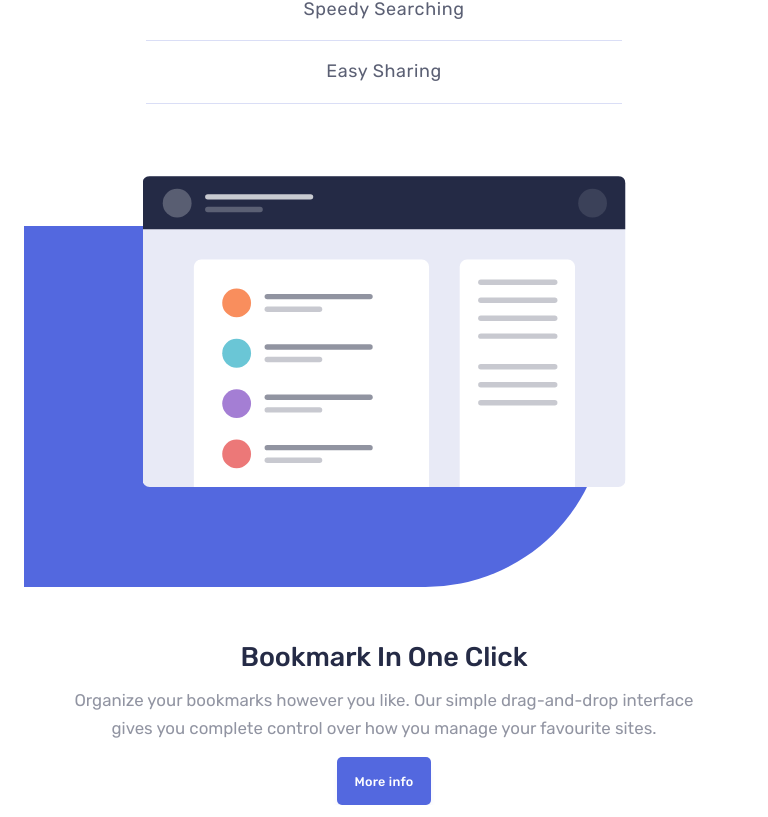
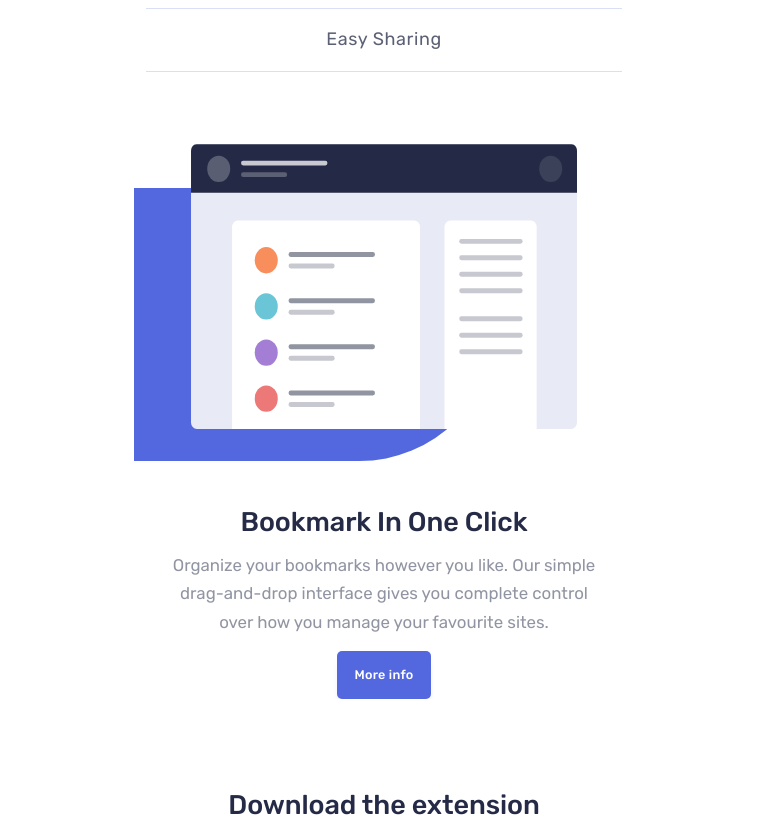
Before and after one commit to Marjolein-Kasman-de-Jong/bookmark-landing-page, a React (Vite) app: page /simple-bookmarking in a window 768 px wide. Shown: the part 1191-2008 px from the top of the page. Built offline with nearby package versions, Linux system fonts and the light colour scheme.

Commit message:
fixed image being cut off by container

```diff
--- a/src/components/article/article.css
+++ b/src/components/article/article.css
@@ -84,13 +84,22 @@ article p {
     opacity: .5;
 }
 
+@media screen and (min-width: 769px) and (max-width: 975px) {
+    .feature-container article h2 {
+        font-size: 1.5rem;
+        line-height: 100%;
+    }
+
+    .feature-container article p {
+        font-size: 1rem;
+        line-height: 115%;
+    }
+}
+
+
 .intro article p,
 .feature-container article p {
     text-align: left;
-}
-
-.feature article p {
-    background-color: red;
 }
 
 @media screen and (max-width: 768px) {
@@ -146,6 +155,12 @@ article footer {
     margin-top: 32px;
 }
 
+@media screen and (min-width: 768px) and (max-width: 975px) {
+    article footer {
+        margin-top: 16px;
+    }
+}
+
 @media screen and (max-width: 768px) {
     article footer {
         justify-content: center;
--- a/src/components/feature/feature.css
+++ b/src/components/feature/feature.css
@@ -1,6 +1,7 @@
 .feature-container {
     margin-top: 72px;
     display: flex;
+    align-items: center;
     overflow: hidden;
 }
 
@@ -8,6 +9,9 @@
     .feature-container {
         flex-direction: column;
         gap: 32px;
+        max-width: 500px;
+        margin-left: auto;
+        margin-right: auto;
     }
 }
 
@@ -19,6 +23,7 @@
 }
 
 @media screen and (max-width: 768px) {
+
     .feature-container .image-wrapper,
     .feature-container article {
         width: 100%;
--- a/src/components/image/Image.jsx
+++ b/src/components/image/Image.jsx
@@ -4,10 +4,12 @@ import './image.css';
 function Image({ image }) {
     return (
         <div className='image-wrapper'>
-            <img
-                src={image}
-                alt='Intro image'
-            />
+            <div className='image-container'>
+                <img
+                    src={image}
+                    alt='Intro image'
+                />
+            </div>
             <div className='background-shape'></div>
         </div>
     );
--- a/src/components/image/image.css
+++ b/src/components/image/image.css
@@ -1,3 +1,7 @@
+.feature-container article {
+    max-height: 240px;
+}
+
 /* Wrapper */
 
 .intro .image-wrapper {
@@ -16,9 +20,7 @@
 
 .feature-container .image-wrapper {
     position: relative;
-    width: 100%;
-    aspect-ratio: 720 / 435;
-    max-height: 420px;
+    aspect-ratio: 712 / 435;
 }
 
 /* Image */
@@ -40,13 +42,36 @@
     }
 }
 
-.feature-container .image-wrapper img {
+.feature-container .image-wrapper {
+    aspect-ratio: 712 / 435;
+}
+
+@media screen and (max-width: 768px) {
+    .feature-container .image-wrapper {
+        aspect-ratio: 375 / 238;
+    }
+}
+
+.feature-container .image-wrapper .image-container {
     position: absolute;
     top: 0;
     right: 0;
-    width: 76%;
-    max-width: 547px;
-    aspect-ratio: auto;
+    aspect-ratio: 547 / 416;
+    height: 90%;
+}
+
+@media screen and (max-width: 768px) {
+    .feature-container .image-wrapper .image-container {
+        aspect-ratio: unset;
+        max-width: 100%;
+        aspect-ratio: 375 / 238;
+        position: unset;
+        margin: 0 auto;
+    }
+}
+
+.feature-container .image-wrapper .image-container img {
+    height: 100%;
 }
 
 @media screen and (max-width: 768px) {
@@ -90,10 +115,11 @@
 .feature-container .image-wrapper .background-shape {
     position: absolute;
     right: 9%;
-    top: 50px;
+    /* top: 50px; */
+    bottom: 0;
     z-index: -5;
     width: 1500px;
-    height: 81%;
+    height: 80%;
     aspect-ratio: 1500 / 290;
     border-radius: 316.5px;
     background-color: var(--soft-blue);
--- a/src/components/main-section-features/main-section-features.css
+++ b/src/components/main-section-features/main-section-features.css
@@ -28,9 +28,11 @@
     }
 }
 
+
+
 .features-container article {
     max-width: 570px;
-    padding-left: 125px;
+    padding-left: 8.7vw;
     margin-right: 32px;
 }
 
```
